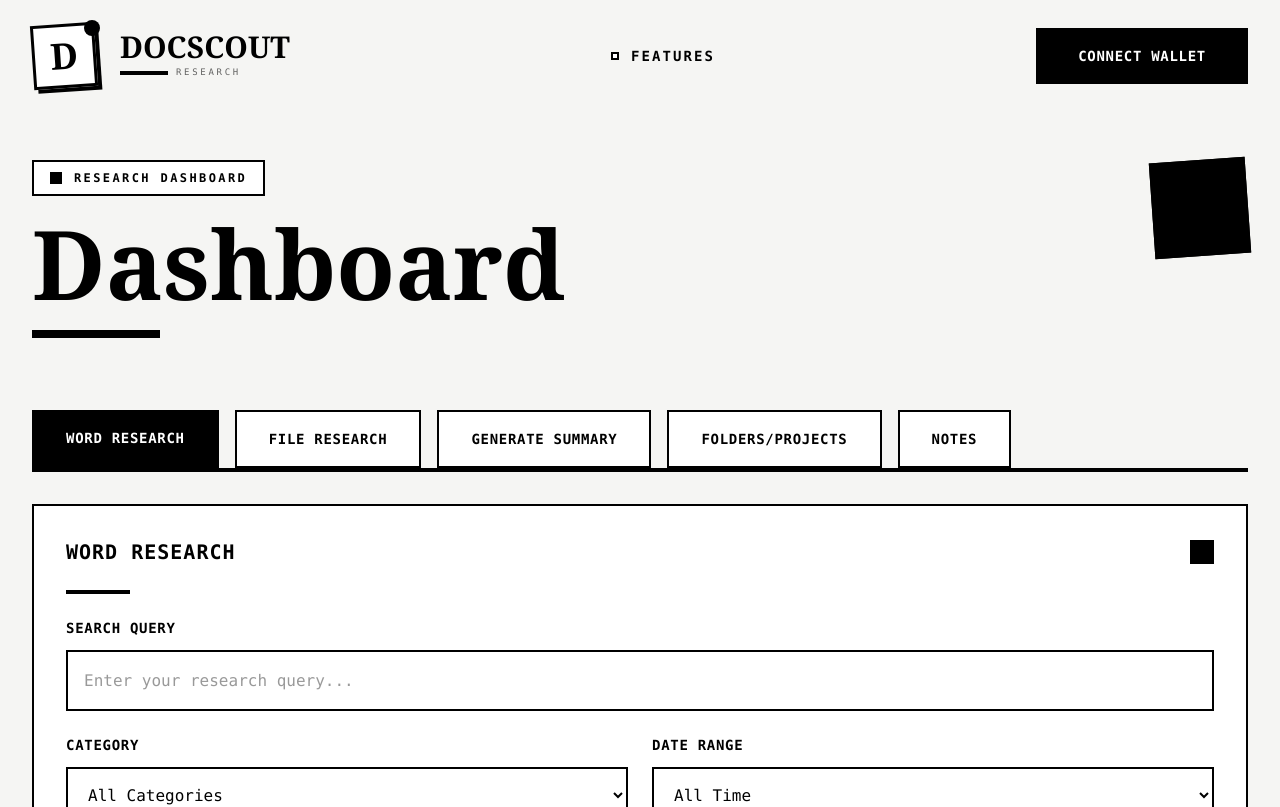
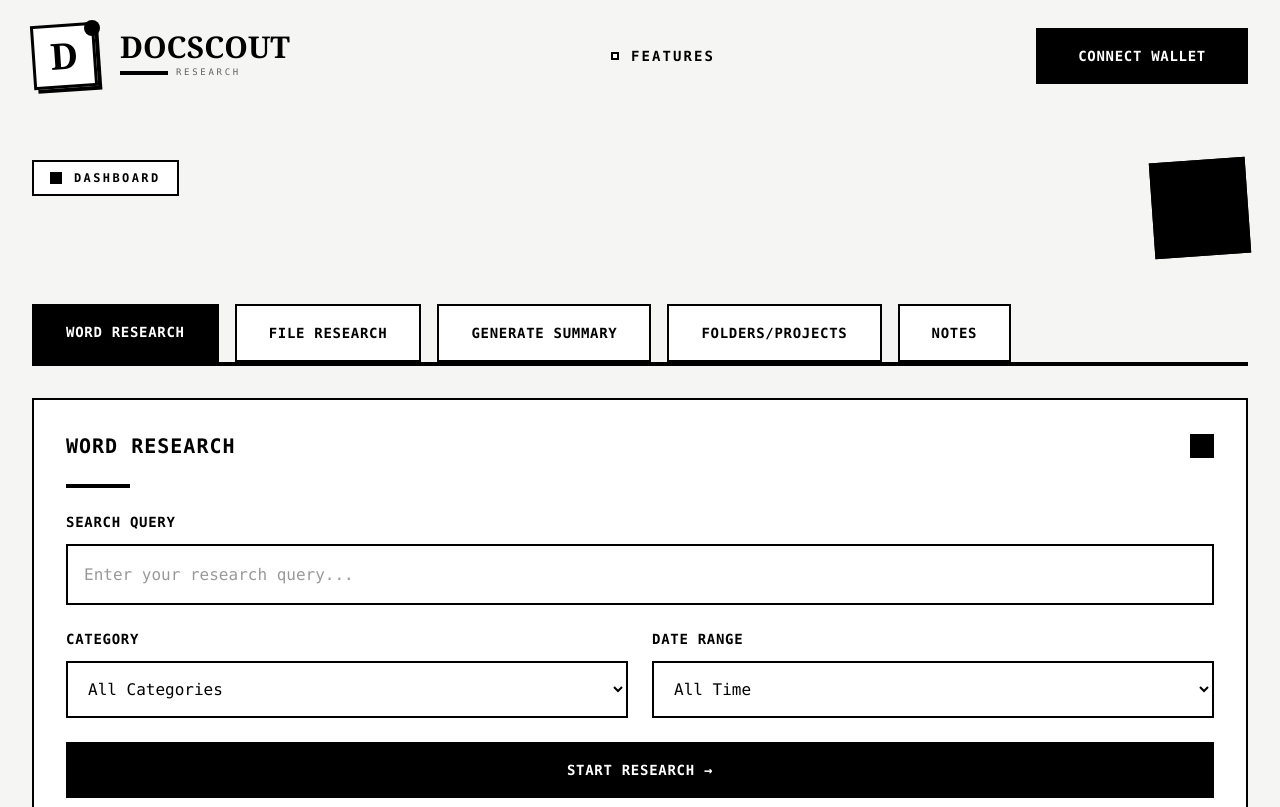
Before and after one commit to Akifcan/wallrus-hallout-hackaton, a Next.js app: page /dashboard in a window 1280 px wide. Shown: the top 807 px of the page. Built offline with nearby package versions, Linux system fonts and the light colour scheme.

Commit message:
style updates

```diff
--- a/app/dashboard/page.tsx
+++ b/app/dashboard/page.tsx
@@ -15,18 +15,14 @@ export default function DashboardPage() {
       <div className="max-w-[1600px] mx-auto px-8 py-12 pt-40">
         {/* Dashboard Header */}
         <div className="mb-12">
-          <div className="flex items-start justify-between mb-8">
+          <div className="flex items-start justify-between">
             <div className="flex-1">
               <div className="inline-flex items-center gap-3 border-2 border-black bg-white px-4 py-2 mb-6">
                 <div className="w-3 h-3 bg-black" />
                 <span className="font-mono text-xs font-bold uppercase tracking-[0.2em] text-black">
-                  Research Dashboard
+                  Dashboard
                 </span>
               </div>
-              <h1 className="font-serif text-6xl md:text-7xl lg:text-8xl font-black text-black leading-[0.9] mb-6">
-                Dashboard
-              </h1>
-              <div className="h-2 w-32 bg-black mb-6" />
             </div>
             <div className="hidden lg:block">
               <div className="w-24 h-24 border-2 border-black bg-black rotate-[-4deg]" />
@@ -46,11 +42,10 @@ export default function DashboardPage() {
             <button
               key={tab.id}
               onClick={() => setActiveTab(tab.id)}
-              className={`px-8 py-4 border-2 border-black font-mono text-sm font-bold uppercase tracking-wider transition-all ${
-                activeTab === tab.id
-                  ? "bg-black text-white border-b-4 border-b-transparent"
-                  : "bg-white text-black hover:bg-black hover:text-white"
-              }`}
+              className={`px-8 py-4 border-2 border-black font-mono text-sm font-bold uppercase tracking-wider transition-all ${activeTab === tab.id
+                ? "bg-black text-white border-b-4 border-b-transparent"
+                : "bg-white text-black hover:bg-black hover:text-white"
+                }`}
             >
               {tab.label}
             </button>
```
